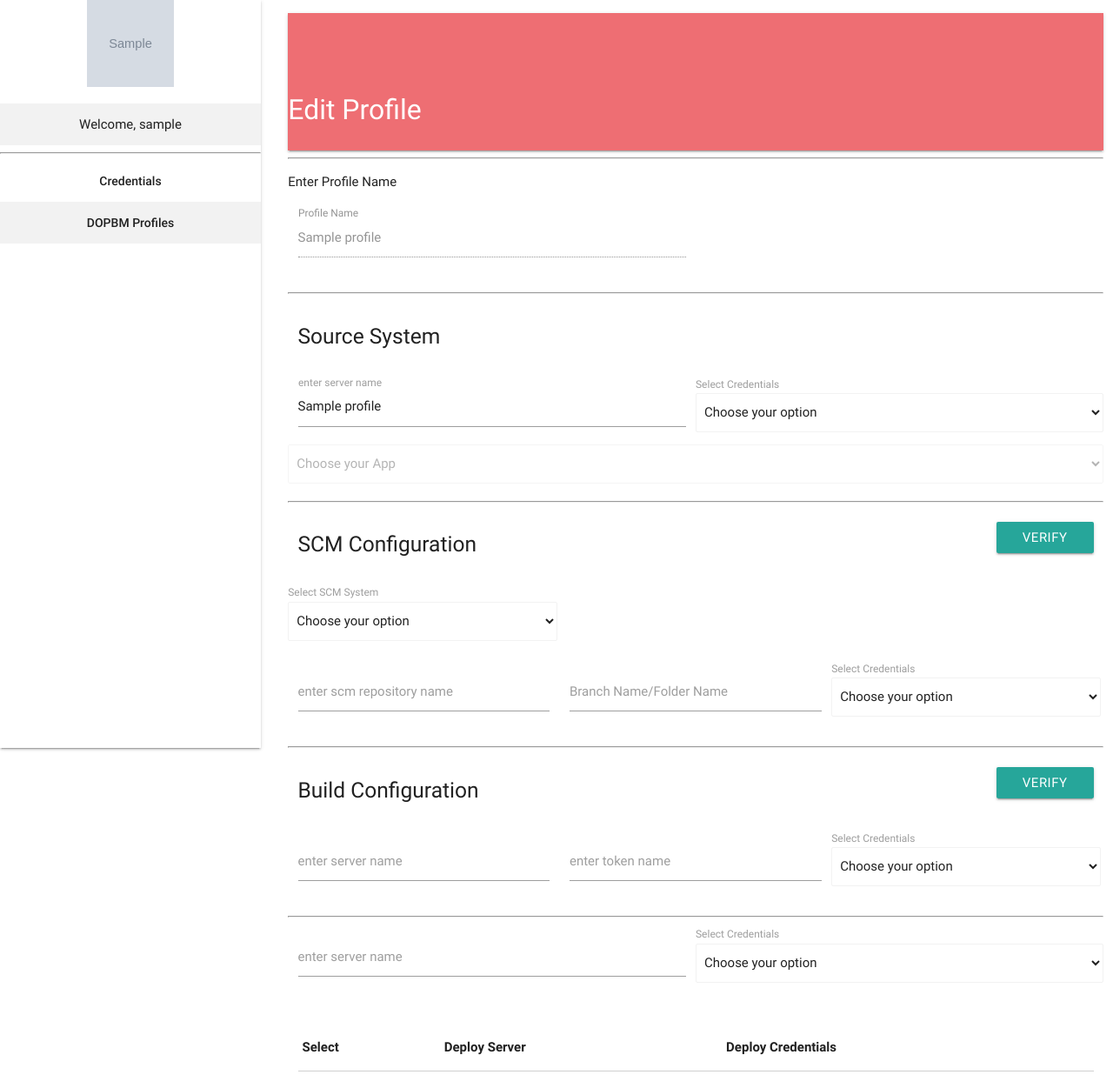
After one commit to sagaragarwal94-archives/poc-devops, a Flask app: a page that uses app/templates/org_admin/edit_profiles.html in a window 1280 px wide. The commit adds this page. Shown: the whole page at 87% size. Run offline with Flask 2, Linux system fonts and the light colour scheme; a user stored in the database is signed in; grey boxes marked "Sample" are stand-in pictures; a database or web service that is not in the repository returns one stand-in record (values such as "Sample title"); lists and menus that the app fills with data are empty; some libraries are stand-ins or nearby versions.

Commit message:
UI Checks

```diff
--- a/app/org_admin/routes.py
+++ b/app/org_admin/routes.py
@@ -38,13 +38,28 @@ def profile(org_username, org_admin_username):
     credentials_info = mongo.db.creds.find({'org_username': org_username})
     creds_list = []
     profiles = mongo.db.profiles.find({'org_username': org_username})
+    profile_names = mongo.db.profiles.find({'org_username': org_username},{'profile_name': 1, '_id': 0})
     for cred in credentials_info:
         creds_list.append(cred)
     # apps = requests.get('http://172.16.0.39:8080/activiti-app/api/enterprise/models?filter=myApps&modelType=3',
     #                     auth=('admin', 'password'))
     apps = {}
     return render_template('org_admin/profiles.html', org_info=org_info, admin=admin, credentials_info=creds_list,
-                           apps=apps, profiles= profiles)
+                           apps=apps, profiles=profiles, profile_names=profile_names)
+
+
+@org_admin.route('/<org_username>/edit_profile/<org_admin_username>/<profile_name>', methods=['GET', 'POST'])
+@login_required
+def edit_profile(org_username, org_admin_username, profile_name):
+    org_info = mongo.db.orgs.find_one({'username': org_username})
+    admin = mongo.db.users.find_one({'username': org_admin_username})
+    credentials_info = mongo.db.creds.find({'org_username': org_username})
+    creds_list = []
+    profile = mongo.db.profiles.find_one({'$and':[{'profile_name': profile_name},{'org_username': org_username}]})
+    for cred in credentials_info:
+        creds_list.append(cred)
+    return render_template('org_admin/edit_profiles.html', org_info=org_info, admin=admin, credentials_info=creds_list,
+                           profile=profile)
 
 
 @org_admin.route('/verify_build', methods=['GET'])
--- /dev/null
+++ b/app/templates/org_admin/edit_profiles.html
@@ -0,0 +1,217 @@
+<!DOCTYPE html>
+<html>
+<head>
+    <!--Import Google Icon Font-->
+    <link href="https://fonts.googleapis.com/icon?family=Material+Icons" rel="stylesheet">
+    <!--Import materialize.css-->
+    <link type="text/css" rel="stylesheet" href="{{ url_for('static', filename='assets/css/materialize.min.css') }}"
+
+    <!--Let browser know website is optimized for mobile-->
+    <meta name="viewport" content="width=device-width, initial-scale=1.0"/>
+</head>
+
+<body>
+<div class="row">
+
+    <div class="col s12 m4 l3">
+
+
+        <ul id="nav-mobile" class="side-nav fixed">
+            <li class="logo" style="text-align: center">
+                <img src="{{ org_info.image }}" alt=""
+                     width="100" height="100">
+
+            </li>
+            <li class="bold active" style="text-align: center">Welcome, {{ admin.username }}</li>
+
+            <li>
+                <hr>
+            </li>
+            <li class="bold" style="text-align: center"><a
+                    href="{{ url_for('org_admin.credentials', org_username=org_info.username, org_admin_username = admin.username) }}">Credentials</a>
+            </li>
+            <li class="bold active" style="text-align: center"><a
+                    href="{{ url_for('org_admin.profile', org_username=org_info.username, org_admin_username = admin.username) }}">DOPBM
+                Profiles</a></li>
+
+
+        </ul>
+    </div>
+
+    <div class="col s12 m8 l9">
+        <ul>
+            <li>
+                <nav class="nav-extended">
+                    <div class="nav-wrapper">
+
+                    </div>
+                    <div class="nav-content">
+                        <span class="nav-title">Edit Profile</span>
+
+                    </div>
+                </nav>
+            </li>
+            <li>
+                <hr>
+            </li>
+
+            <li>
+                <p> Enter Profile Name </p>
+                <div class="row">
+                    <div class="input-field col s6">
+                        <input id="profile_name" value="{{ profile.profile_name }}" disabled name="profile_name" type="text" class="validate" required>
+                        <label for="profile_name">Profile Name</label>
+                    </div>
+                </div>
+                <hr>
+                <div class="row">
+                    <div class="input-field col s6"><h5>Source System</h5></div>
+                    <div class="input-field col s6">
+                        {#                        <button class="btn waves-effect waves-light" style="float:right" id="verify_source"#}
+                        {#                                onclick="">Verify#}
+                        {#                        </button>#}
+                    </div>
+                </div>
+                <div class="row">
+                    <div class="input-field col s6">
+                        <input id="source_server_name" value="{{ profile.source_server_name }}" name="source_server_name" type="text" class="validate" required>
+                        <label for="source_server_name">enter server name</label>
+                    </div>
+                    <div>
+                        <label>Select Credentials</label>
+                        <select id="source_cred" class="browser-default" style="width: 50%;" onchange="fetch_source(document.getElementById('source_server_name').value,
+                        document.getElementById('source_cred').value)">
+                            <option value="" disabled selected>Choose your option</option>
+                            {% for cred in credentials_info %}
+                                <option value="{{ cred.profile_name }}">{{ cred.profile_name }}</option>
+                            {% endfor %}
+                        </select>
+                    </div>
+                    <select id="app_select" class="browser-default" disabled="disabled">
+                        <option value="" disabled style="width: 50%" selected>Choose your App</option>
+                    </select>
+                </div>
+
+                <hr>
+
+                <div class="row">
+                    <div class="input-field col s6"><h5>SCM Configuration</h5></div>
+                    <div class="input-field col s6">
+                        <button class="btn waves-effect waves-light" style="float:right" id="verify_scm"
+                                onclick="verify_scm()">Verify
+                        </button>
+                    </div>
+                </div>
+
+                <div class="row">
+
+                    <label>Select SCM System</label>
+                    <select id="scm_system" class="browser-default" style="width: 33%">
+                        <option value="" disabled selected>Choose your option</option>
+                        <option value="github">Github</option>
+                        <option value="gitlab">Gitlab</option>
+                        <option value="svn">SVN</option>
+                    </select>
+                </div>
+                <div class="row">
+
+                    <div class="input-field col s4">
+                        <input id="scm_repo_name" name="scm_repo_name" type="text" class="validate" required>
+                        <label for="scm_repo_name">enter scm repository name</label>
+                    </div>
+                    <div class="input-field col s4">
+                        <input id="branch_name" name="branch_name" type="text" class="validate" required>
+                        <label for="branch_name">Branch Name/Folder Name</label>
+                    </div>
+
+
+                    <label>Select Credentials</label>
+                    <select id="scm_cred" class="browser-default" style="width:33%">
+                        <option value="" disabled selected>Choose your option</option>
+                        {% for cred in credentials_info %}
+                            <option value="{{ cred.profile_name }}">{{ cred.profile_name }}</option>
+                        {% endfor %}
+                    </select>
+                </div>
+
+
+                <hr>
+
+                <div class="row">
+                    <div class="input-field col s6"><h5>Build Configuration</h5></div>
+                    <div class="input-field col s6">
+                        <button class="btn waves-effect waves-light" style="float:right" id="verify_build"
+                                onclick="verify_build()">Verify
+                        </button>
+                    </div>
+                </div>
+
+                <div class="row">
+                    <div class="input-field col s4">
+                        <input id="build_server_name" name="build_server_name" type="text" class="validate" required>
+                        <label for="build_server_name">enter server name</label>
+                    </div>
+                    <div class="input-field col s4">
+                        <input id="token_name" name="token_name" type="text" class="validate" required>
+                        <label for="token_name">enter token name</label>
+                    </div>
+
+
+                    <label>Select Credentials</label>
+                    <select id="build_cred" class="browser-default" style="width: 33%;">
+                        <option value="" disabled selected>Choose your option</option>
+                        {% for cred in credentials_info %}
+                            <option value="{{ cred.profile_name }}">{{ cred.profile_name }}</option>
+                        {% endfor %}
+                    </select>
+                </div>
+
+                <hr>
+
+                <div class="row">
+                    <div class="input-field col s6">
+                        <input id="deploy_server_name" name="deploy_server_name" type="text" class="validate" required>
+                        <label for="deploy_server_name">enter server name</label>
+                    </div>
+                    <label>Select Credentials</label>
+                    <select id="deploy_cred" class="browser-default" style="width: 50%;">
+                        <option value="" disabled selected>Choose your option</option>
+                        {% for cred in credentials_info %}
+                            <option value="{{ cred.profile_name }}">{{ cred.profile_name }}</option>
+                        {% endfor %}
+                    </select>
+                </div>
+                <div class="input-field col s12">
+                    <table id="deploy_instances" class="striped">
+                        <thead>
+                        <tr>
+                            <th>Select</th>
+                            <th>Deploy Server</th>
+                            <th>Deploy Credentials</th>
+                        </tr>
+                        </thead>
+                        <tbody>
+                        <tr>
+
+                        </tr>
+                        </tbody>
+                    </table>
+
+                </div>
+            </li>
+
+
+        </ul>
+    </div>
+
+</div>
+<!--Import jQuery before materialize.js-->
+<script type="text/javascript" src="https://code.jquery.com/jquery-3.2.1.min.js"></script>
+<script type="text/javascript" src="{{ url_for('static', filename='assets/js/materialize.min.js') }}"></script>
+<script type="text/javascript">
+    $(document).ready(function () {
+        $('.modal').modal();
+    });
+</script>
+</body>
+</html>
```
Also changed, not shown: app/templates/org_admin/profiles.html (+16 -1 lines).
